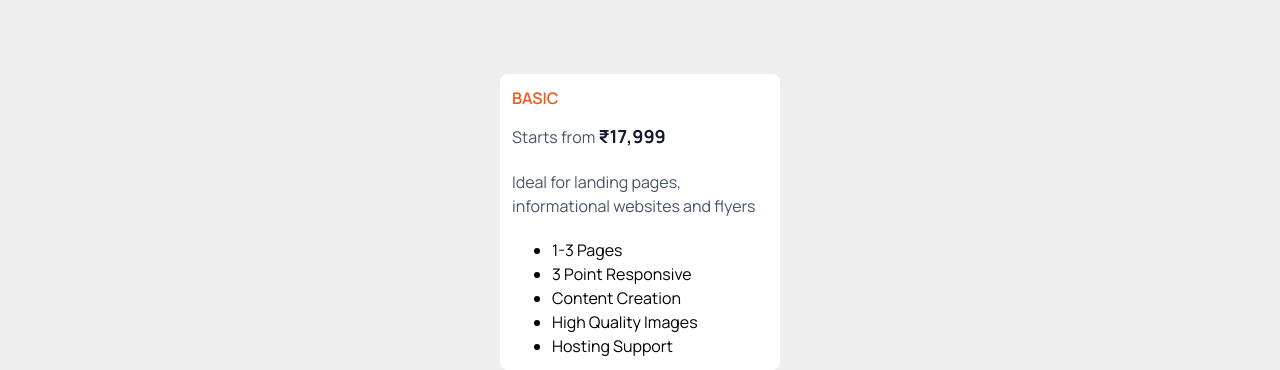
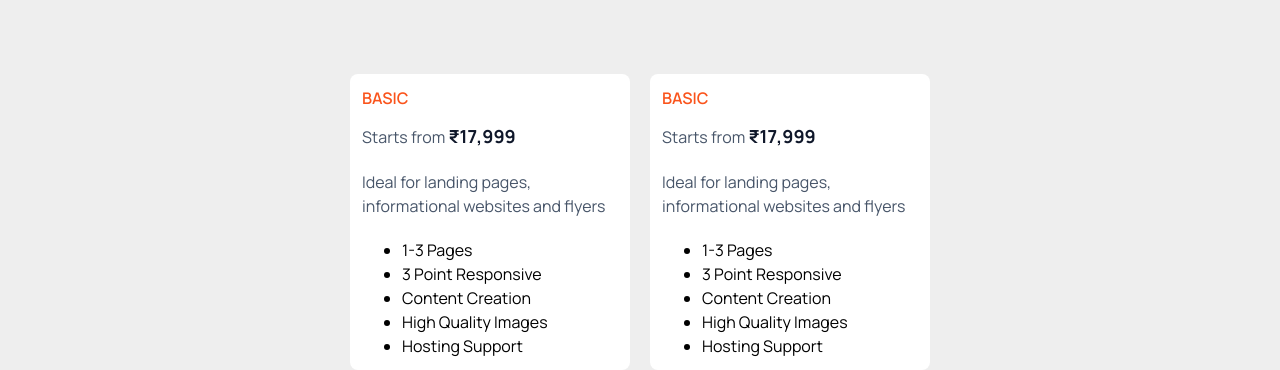
Before and after one commit to broscode-dev/broscode-portfolio, a website: page index.html in a window 1280 px wide. Shown: the part 2111-2481 px from the top of the page. Drawn offline with Linux system fonts and the light colour scheme.

```diff
--- a/index.html
+++ b/index.html
@@ -307,6 +307,32 @@
             <li>Hosting Support</li>
           </ul>
         </div>
+        <!-- Basic Pricing -->
+        <div class="flex flex-col gap-5 w-1/4 p-3 bg-white rounded-lg">
+          <!-- header -->
+          <div class="flex justify-between">
+            <!-- Cost + Pricing Name -->
+            <div class="flex flex-col gap-3">
+              <h3 class="text-primary-500 uppercase font-semibold">Basic</h3>
+              <p class="text-slate-600">
+                Starts from
+                <span class="font-bold text-slate-900 text-lg">₹17,999</span>
+              </p>
+            </div>
+          </div>
+          <!-- Ideal for -->
+          <p class="text-slate-600">
+            Ideal for landing pages, informational websites and flyers
+          </p>
+          <!-- Features -->
+          <ul class="list-disc ml-10">
+            <li>1-3 Pages</li>
+            <li>3 Point Responsive</li>
+            <li>Content Creation</li>
+            <li>High Quality Images</li>
+            <li>Hosting Support</li>
+          </ul>
+        </div>
       </div>
     </div>
   </body>
```
